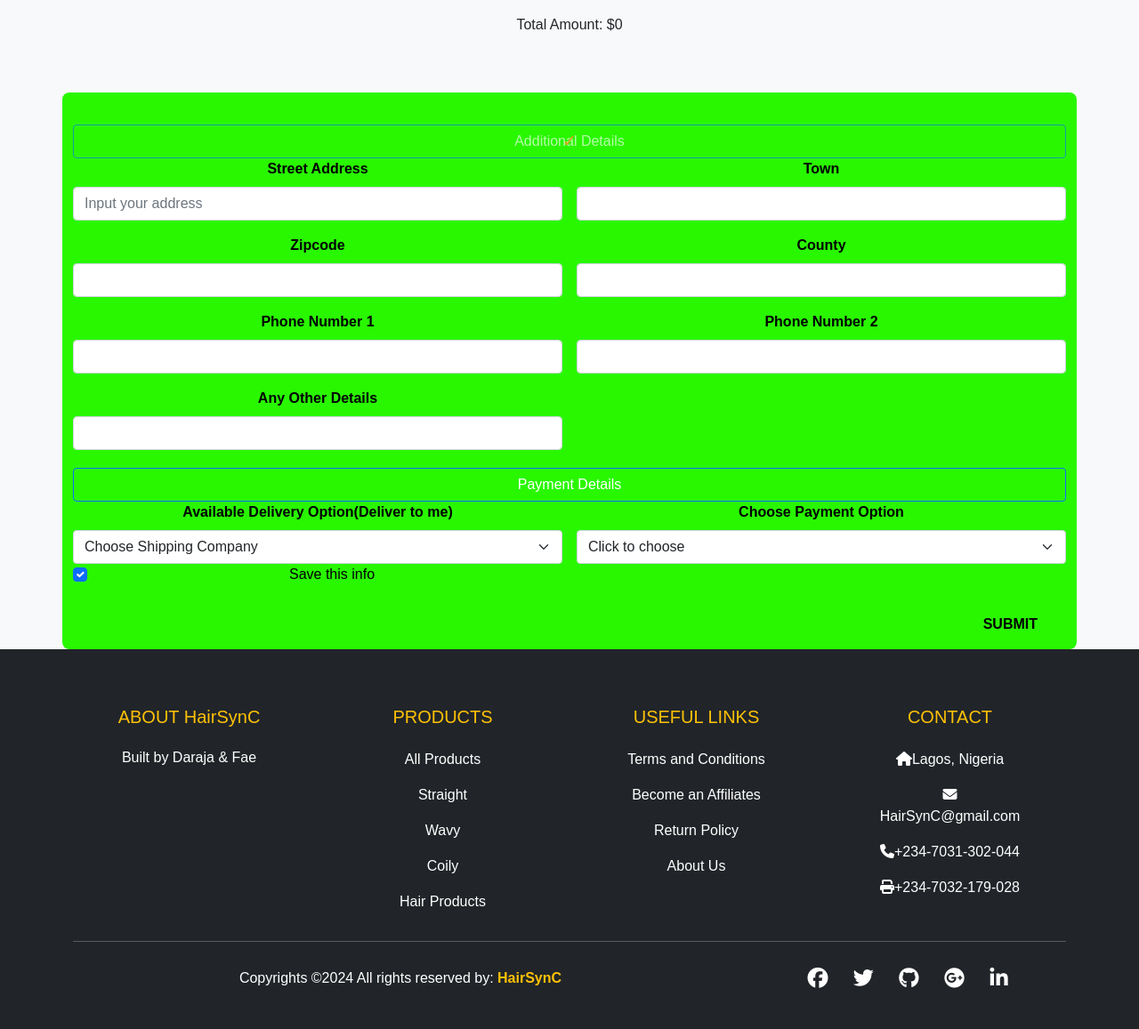
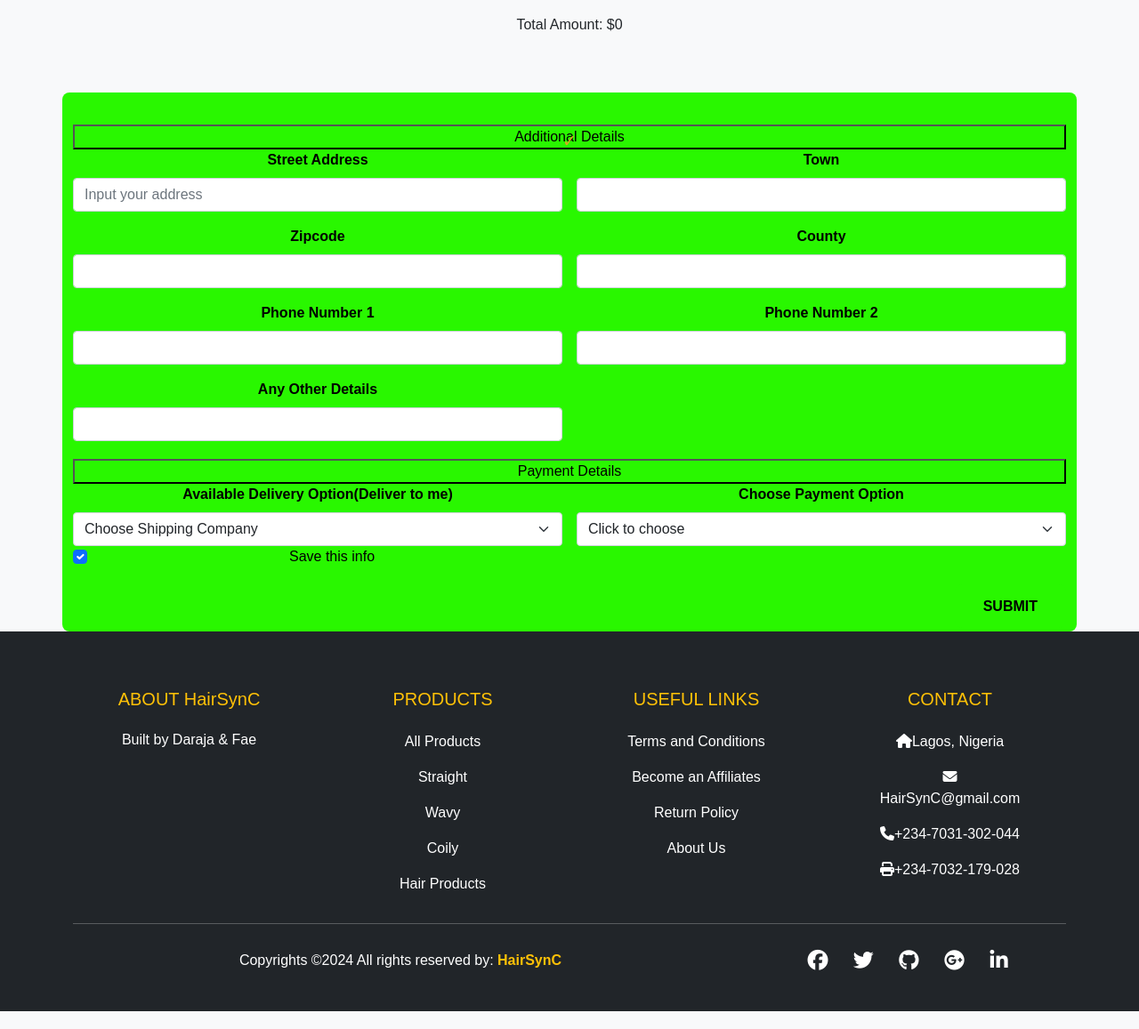
Before and after one commit to NwoguGlory1/HairSynC, a Django app: page /store/checkout/ in a window 1280 px wide. Shown: the part 241-1398 px from the top of the page at 89% size. Run offline with Django 5.2, Linux system fonts and the light colour scheme; a user stored in the database is signed in; data comes from the database, SQL or seed files in the repository; data that the repository does not hold is empty; some libraries are stand-ins or nearby versions; some web fonts are replaced.

Commit message:
Edited the checkout page

```diff
--- a/hairsync/store/templates/store/checkout.html
+++ b/hairsync/store/templates/store/checkout.html
@@ -66,7 +66,7 @@
             {% if not request.user.has_saved_address %}
             <form method="post" action="{% url 'store:add_address' %}" id="addAddressForm" novalidate>
                 {% csrf_token %}
-                <button type="submit" class="btn btn-primary disabled" style="background-color: #29f700;">Additional Details</button>
+                <button type="submit" style="background-color: #29f700;">Additional Details</button>
                 <div class="row g-3">
                     <div class="col-sm-6">
                         <label for="streetAddress" class="form-label">Street Address</label>
@@ -109,7 +109,7 @@
             <!-- Select Shipping Option -->
             <form method="post" action="{% url 'store:process_checkout' %}" id="checkoutForm" novalidate>
                 {% csrf_token %}
-                <button type="submit" class="btn btn-primary" style="background-color: #29f700;">Payment Details</button>
+                <button type="submit" style="background-color: #29f700;">Payment Details</button>
                 <div class="row g-3">
                     <div class="col-sm-6">
                         <!-- <div class="invalid-feedback">Valid shipping option is required.</div>
```
